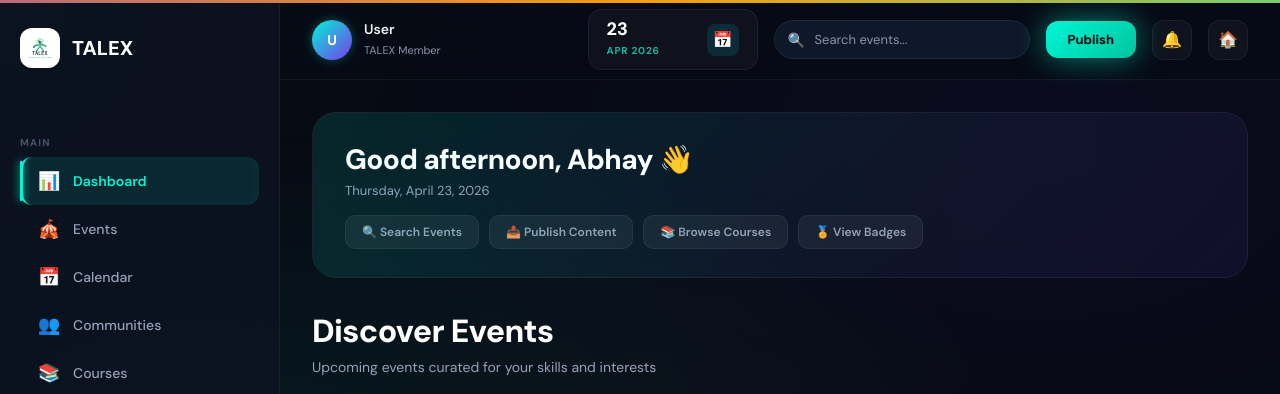
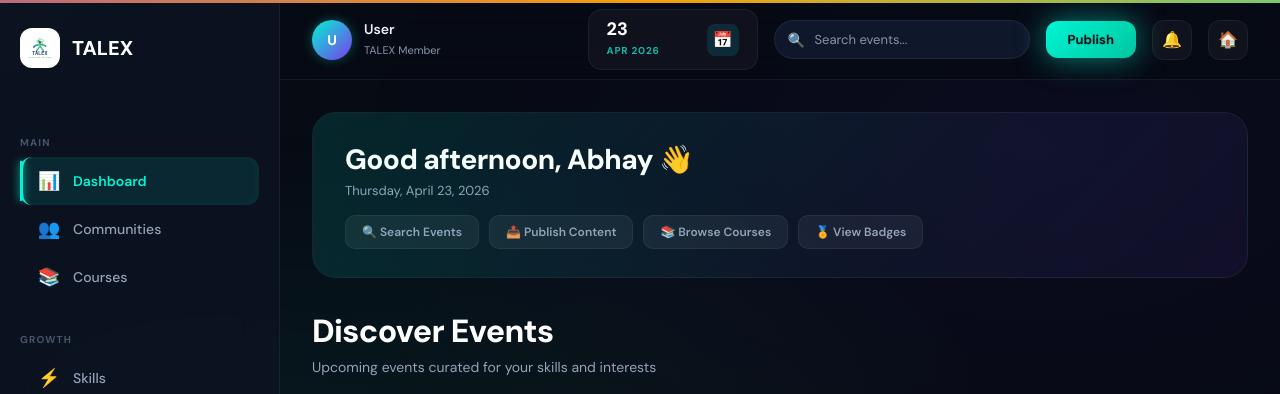
Before and after one commit to abhayraj-tech/TALEX, a plain HTML site: page dashboard.html in a window 1280 px wide. Shown: the top 394 px of the page. Drawn offline with Linux system fonts and the light colour scheme.

Commit message:
Add files via upload

```diff
--- a/dashboard.html
+++ b/dashboard.html
@@ -24,12 +24,6 @@
   <div class="nav-section-label">Main</div>
   <div class="nav-item active" data-page="dashboard" onclick="switchPage('dashboard')">
     <span class="nav-icon">📊</span> Dashboard
-  </div>
-  <div class="nav-item" data-page="events" onclick="switchPage('events')">
-    <span class="nav-icon">🎪</span> Events
-  </div>
-  <div class="nav-item" data-page="calendar" id="sidebarCalBtn" onclick="switchPage('calendar')">
-    <span class="nav-icon">📅</span> Calendar
   </div>
   <div class="nav-item" data-page="communities" onclick="switchPage('communities')">
     <span class="nav-icon">👥</span> Communities
```
